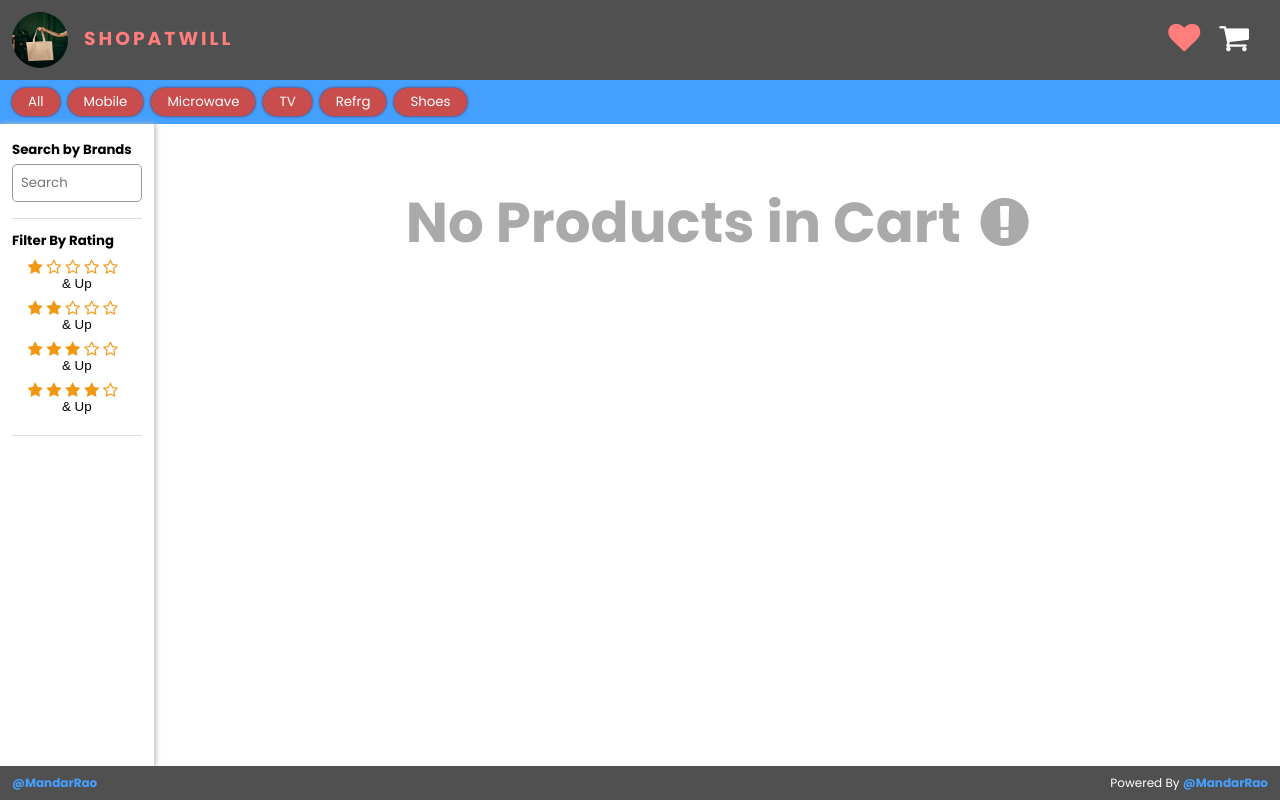
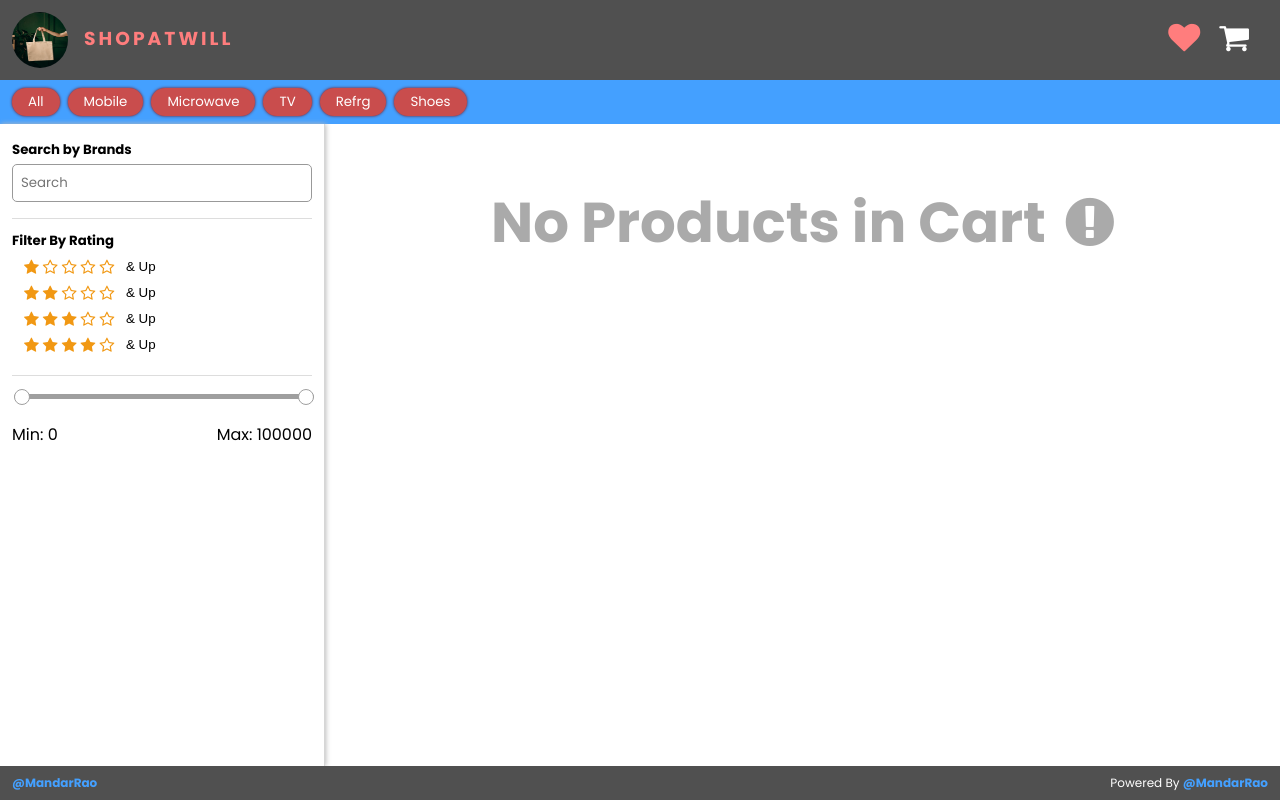
Before and after one commit to mandarraoj/Shopatwill, an Angular app: page /cart in a window 1280 px wide. Built offline with nearby package versions, Linux system fonts and the light colour scheme; data requests are answered from the project's data file.

Commit message:
[ADD][PRICE-RANGE]- Added PRice range filter

```diff
--- a/src/app/main/main.component.ts
+++ b/src/app/main/main.component.ts
@@ -1,6 +1,6 @@
 import { AfterViewInit, ChangeDetectorRef, Component, OnInit } from '@angular/core';
 import { MainService } from '../services/main.service';
-import { FilterEnum, Product } from '../models/common.model';
+import { FilterEnum, PriceRange, Product } from '../models/common.model';
 import { CommonModule } from '@angular/common';
 import { debounceTime, distinctUntilChanged } from 'rxjs';
 import { FilterService } from '../services/filter.service';
@@ -44,21 +44,36 @@ export class MainComponent implements OnInit {
         const filterOption = res;
         switch (filterOption?.label) {
           case this.filterEnum.BRAND:
-            this.getProductsByBrand(filterOption.value);
+            this.getProductsByBrand(filterOption.value as number);
             break;
 
           case this.filterEnum.RATING:
-            this.getProductsByRating(filterOption.value);
+            this.getProductsByRating(filterOption.value as number);
             break;
 
           case this.filterEnum.CATEGORY:
-            filterOption.value != 0 ? this.getProductsByCategory(filterOption.value) : this.getProducts();
+            filterOption.value != 0 ? this.getProductsByCategory(filterOption.value as number) : this.getProducts();
+            break;
+
+          case this.filterEnum.PRICE_RANGE:
+            this.getProductsByPriceRange(filterOption.value as PriceRange);
             break;
 
           default:
             this.getProducts();
             break;
         }
+      },
+      error: (err)=> {
+        console.log(err);
+      }
+    });
+  }
+
+  getProductsByPriceRange(priceRange: PriceRange) {
+    this.mainService.getProducts().subscribe({
+      next: (res)=> {
+        this.productList = res.filter(e => (e.price >= priceRange.minValue && e.price <= priceRange.maxValue));
       },
       error: (err)=> {
         console.log(err);
--- a/src/app/models/common.model.ts
+++ b/src/app/models/common.model.ts
@@ -17,10 +17,16 @@ export interface Product {
 export enum FilterEnum {
     BRAND = 'brand',
     RATING = 'rating',
-    CATEGORY = 'category'
+    CATEGORY = 'category',
+    PRICE_RANGE = 'price'
 }
 
 export interface FilterOption {
     label: FilterEnum,
-    value: number,
+    value: number | PriceRange,
 }
+
+export interface PriceRange {
+    minValue: number,
+    maxValue: number,
+}
--- a/src/app/services/filter.service.ts
+++ b/src/app/services/filter.service.ts
@@ -1,6 +1,6 @@
 import { Injectable } from '@angular/core';
 import { BehaviorSubject } from 'rxjs';
-import { FilterOption } from '../models/common.model';
+import { FilterOption, PriceRange } from '../models/common.model';
 
 @Injectable({
   providedIn: 'root'
@@ -16,6 +16,9 @@ export class FilterService {
   private addToCartSubject$ = new BehaviorSubject<number[]>([]);
   addToCartObs$ = this.addToCartSubject$.asObservable();
 
+  private priceRangeSubject$ = new BehaviorSubject<PriceRange>({minValue: 0, maxValue: 10000});
+  priceRange$ = this.priceRangeSubject$.asObservable();
+
   constructor() { }
 
   updateFilterOption(filterOption: FilterOption){
@@ -29,4 +32,8 @@ export class FilterService {
   updateAddToCart(productIdList: number[]) {
     this.addToCartSubject$.next(productIdList);
   }
+
+  updatePriceRange(priceRange: PriceRange) {
+    this.priceRangeSubject$.next(priceRange);
+  }
 }
--- /dev/null
+++ b/src/app/shared/price-range-filter/price-range-filter.component.html
@@ -0,0 +1,10 @@
+<div class="price-range-slider">
+    <input id="min-input" type="range" [min]="minPrice" [max]="maxPrice" [(ngModel)]="selectedMinPrice"
+        (input)="updatePriceRange($event, 'min')" class="slider min-slider" />
+    <input type="range" [min]="minPrice" [max]="maxPrice" [(ngModel)]="selectedMaxPrice"
+        (input)="updatePriceRange($event, 'max')" class="slider max-slider" />
+    <div class="slider-values">
+        <span>Min: {{ selectedMinPrice }}</span>
+        <span>Max: {{ selectedMaxPrice }}</span>
+    </div>
+</div>
--- /dev/null
+++ b/src/app/shared/price-range-filter/price-range-filter.component.scss
@@ -0,0 +1,59 @@
+.price-range-slider {
+    position: relative;
+    width: 300px;
+    height: 50px;
+    display: flex;
+    flex-direction: column;
+    gap: 20px;
+    max-width: 300px;
+    margin: auto;
+  }
+
+  input[type="range"] {
+    position: absolute;
+    width: 100%;
+    pointer-events: none;
+    -webkit-appearance: none;
+    appearance: none;
+    height: 5px;
+    background: transparent;
+  }
+  #min-input {
+    background-color: #9f9f9f;
+    border-radius: 50px;
+  }
+
+  input[type="range"].min-slider::-webkit-slider-thumb {
+    pointer-events: auto;
+    width: 1rem;
+    height: 1rem;
+    background: #FFF;
+    border: 1px solid #9F9F9F;
+    cursor: pointer;
+    border-radius: 50%;
+    -webkit-appearance: none;
+    appearance: none;
+  }
+
+  input[type="range"].min-slider::-webkit-slider-thumb:hover, input[type="range"].max-slider::-webkit-slider-thumb:hover {
+    background-color: #44a0ff;
+    border: 1px solid #2964a0;
+  }
+
+  input[type="range"].max-slider::-webkit-slider-thumb {
+    pointer-events: auto;
+    width: 1rem;
+    height: 1rem;
+    background: #FFF;
+    border: 1px solid #9F9F9F;
+    cursor: pointer;
+    border-radius: 50%;
+    -webkit-appearance: none;
+    appearance: none;
+  }
+
+  .slider-values {
+    display: flex;
+    justify-content: space-between;
+    margin-top: 30px;
+  }
--- /dev/null
+++ b/src/app/shared/price-range-filter/price-range-filter.component.ts
@@ -0,0 +1,40 @@
+import { Component } from '@angular/core';
+import { FormsModule } from '@angular/forms';
+import { FilterService } from '../../services/filter.service';
+import { FilterEnum, PriceRange } from '../../models/common.model';
+
+@Component({
+  selector: 'app-price-range-filter',
+  standalone: true,
+  imports: [FormsModule],
+  templateUrl: './price-range-filter.component.html',
+  styleUrl: './price-range-filter.component.scss'
+})
+export class PriceRangeFilterComponent {
+
+  minPrice: number = 0;
+  maxPrice: number = 100000;
+  selectedMinPrice: number = this.minPrice;
+  selectedMaxPrice: number = this.maxPrice;
+  filterEnum = FilterEnum;
+
+  constructor(private filterService: FilterService) {}
+
+  updatePriceRange(event: Event, type: string) {
+    const eventTarget = event.target as HTMLInputElement;
+    const value = Number(eventTarget.value);
+    if (type === 'min') {
+      this.selectedMinPrice = value;
+      if (this.selectedMinPrice >= this.selectedMaxPrice) {
+        this.selectedMinPrice = this.selectedMaxPrice - 1;
+      }
+    } else if (type === 'max') {
+      this.selectedMaxPrice = value;
+      if (this.selectedMaxPrice <= this.selectedMinPrice) {
+        this.selectedMaxPrice = this.selectedMinPrice + 1;
+      }
+    }
+    const priceRange: PriceRange = {minValue: this.selectedMinPrice, maxValue: this.selectedMaxPrice};
+    this.filterService.updateFilterOption({label: this.filterEnum.PRICE_RANGE, value: priceRange});
+  }
+}
--- a/src/app/sidebar/sidebar.component.html
+++ b/src/app/sidebar/sidebar.component.html
@@ -1,4 +1,5 @@
 <div class="sidebar-container pa-3">
     <app-search-filter [title]="'Search by Brands'" [options]="brands"></app-search-filter>
     <app-rating-filter></app-rating-filter>
+    <app-price-range-filter></app-price-range-filter>
 </div>
--- a/src/app/sidebar/sidebar.component.ts
+++ b/src/app/sidebar/sidebar.component.ts
@@ -4,11 +4,12 @@ import { Reference } from '../models/common.model';
 import { Subscription } from 'rxjs';
 import { SearchFilterComponent } from '../shared/search-filter/search-filter.component';
 import { RatingFilterComponent } from '../shared/rating-filter/rating-filter.component';
+import { PriceRangeFilterComponent } from '../shared/price-range-filter/price-range-filter.component';
 
 @Component({
   selector: 'app-sidebar',
   standalone: true,
-  imports: [SearchFilterComponent, RatingFilterComponent],
+  imports: [SearchFilterComponent, RatingFilterComponent, PriceRangeFilterComponent],
   providers: [MainService],
   templateUrl: './sidebar.component.html',
   styleUrl: './sidebar.component.scss'
```
Also changed, not shown: 1 other file (tests, documents, lock files or other folders).
